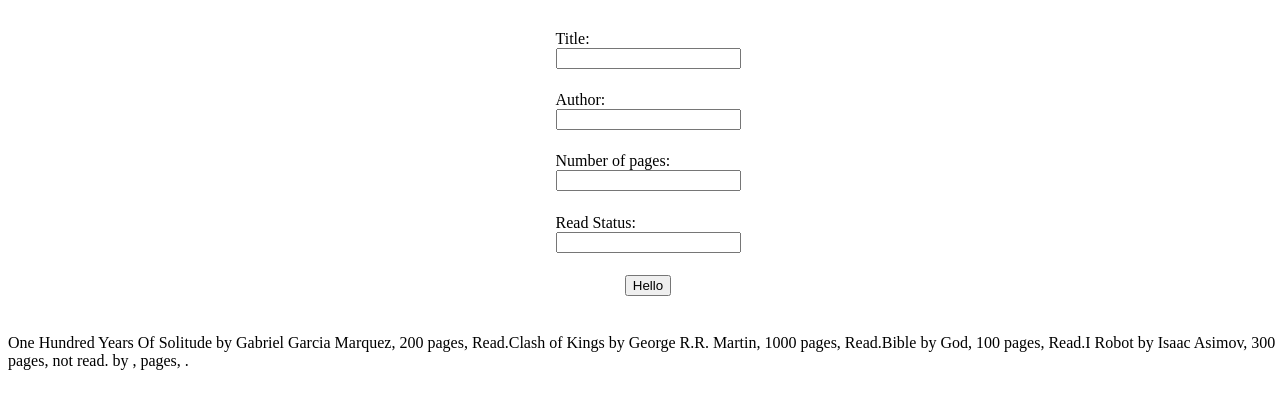
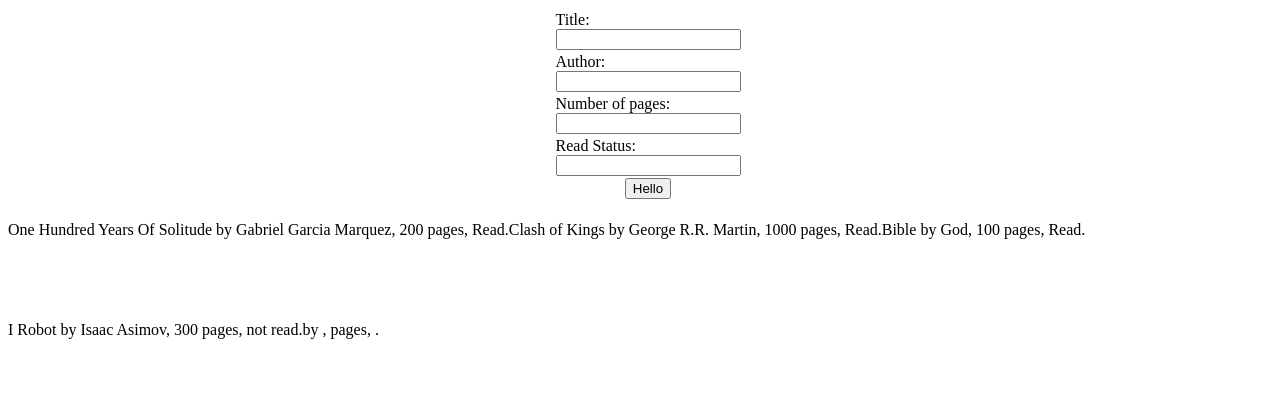
Before and after one commit to Psiale/js-library, a website: page index.html in a window 1280 px wide. Both pictures are taken after a click on the button "Hello". Drawn offline with Linux system fonts and the light colour scheme.

Commit message:
render array elements succesfully

```diff
--- a/index.html
+++ b/index.html
@@ -26,9 +26,9 @@
       </div>
       <button onclick="addBookToLibrary()">Hello </button>
       <div>
-        <p id="result"></p>
+    </div>
+    <div class="books-container" id="result"></div>
       </div>
-    </div>
     <script src="main.js"></script>
   </body>
 </html>
--- a/main.js
+++ b/main.js
@@ -21,16 +21,18 @@ function addBookToLibrary(title, author, pageCount, readStatus = 'not read') {
   author = document.getElementById('author-input').value;
   pageCount = document.getElementById('pageCount-input').value;
   readStatus = document.getElementById('readStatus-input').value;
-  let newEntry = new Book(title, author, pageCount, readStatus);
-  let updatedLibrary = ourLibrary;
+  const newEntry = new Book(title, author, pageCount, readStatus);
+  const updatedLibrary = ourLibrary;
   updatedLibrary.push(newEntry);
-  let result = document.getElementById('result');
+  const result = document.getElementById('result');
 
-  for(let books in updatedLibrary) {
+  for (const books in updatedLibrary) {
+      let el = document.createElement('p')
     let text = document.createTextNode(`${updatedLibrary[books].info()}`);
-    result.appendChild(text);
-  };
+    el.appendChild(text)
+    result.appendChild(el);
+  }
 
-  //let text = document.createTextNode(`${ourLibrary.length}`);
-  //result.appendChild(text);
+  // let text = document.createTextNode(`${ourLibrary.length}`);
+  // result.appendChild(text);
 }
--- a/styles/style.scss
+++ b/styles/style.scss
@@ -15,3 +15,10 @@ body {
         flex-direction: column;
     }
 }
+
+.books-container {
+    display: flex;
+    flex-wrap: wrap;
+    width: 100%;
+    height: 50%;
+}
```
Also changed, not shown: styles/style.css, 1 other file.
